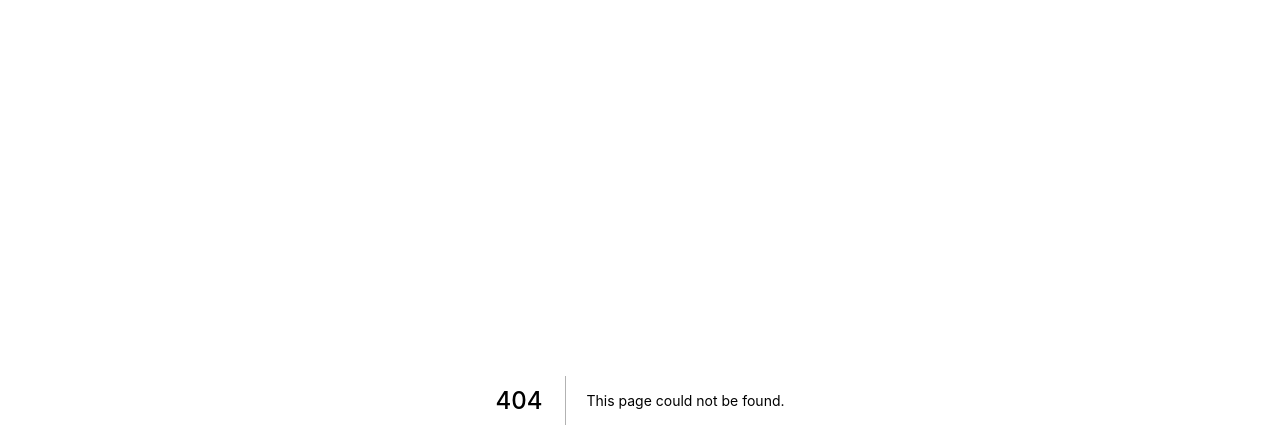
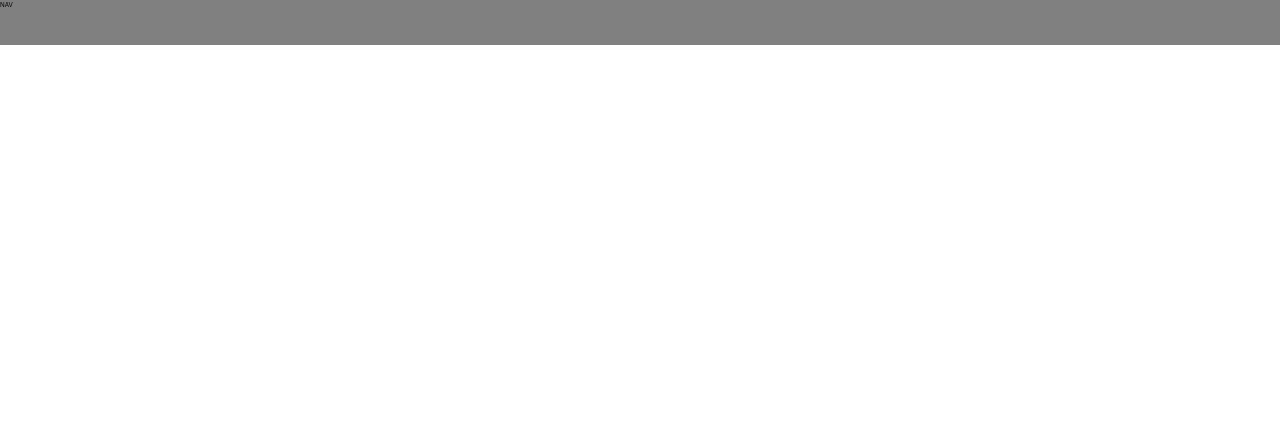
Before and after one commit to Team-Packman/Packman-Client, a Next.js app: page /components/navbar in a window 1280 px wide. Before the commit this address had no page. Shown: the top 448 px of the page. Built offline with nearby package versions, Linux system fonts and the light colour scheme.

Commit message:
feat : Global css 적용

```diff
--- a/pages/_app.tsx
+++ b/pages/_app.tsx
@@ -5,6 +5,7 @@ import { Hydrate, QueryClient, QueryClientProvider } from 'react-query';
 import { useState } from 'react';
 import { APIProvider } from '../utils/context/apiContext';
 import { connectMSW } from '../mocks';
+import { GlobalStyle } from '../styles/globalStyle';
 
 connectMSW();
 
@@ -19,6 +20,7 @@ function MyApp({ Component, pageProps }: AppProps) {
       <QueryClientProvider client={queryClient}>
         <Hydrate state={pageProps?.dehydratedState}>
           <APIProvider baseURL={'/'}>
+            <GlobalStyle />
             <Component {...pageProps} />
           </APIProvider>
         </Hydrate>
--- /dev/null
+++ b/pages/components/navbar.tsx
@@ -0,0 +1,18 @@
+import React from 'react';
+import styled from 'styled-components';
+
+const Nav = () => {
+  return (
+    <StyledNav>
+      <span>NAV</span>
+    </StyledNav>
+  );
+};
+
+const StyledNav = styled.nav`
+  width: 100%;
+  height: 4.5rem;
+  background-color: grey;
+`;
+
+export default Nav;
--- a/styles/color.ts
+++ b/styles/color.ts
@@ -1,5 +1,9 @@
 export const packmanColors = Object.freeze({
-  black: '#121212',
+  white: '#fff',
+  mint: '#30ccd8',
+  gray: '#D9D9D9',
+  someGray: '#ededed',
+  lightGray: '#808080',
 });
 
 export type PackmanColorName = keyof typeof packmanColors;
```
Also changed, not shown: pages/components/layout.tsx (added, +15 -0 lines), 2 other files (tests, documents, lock files or other folders).
